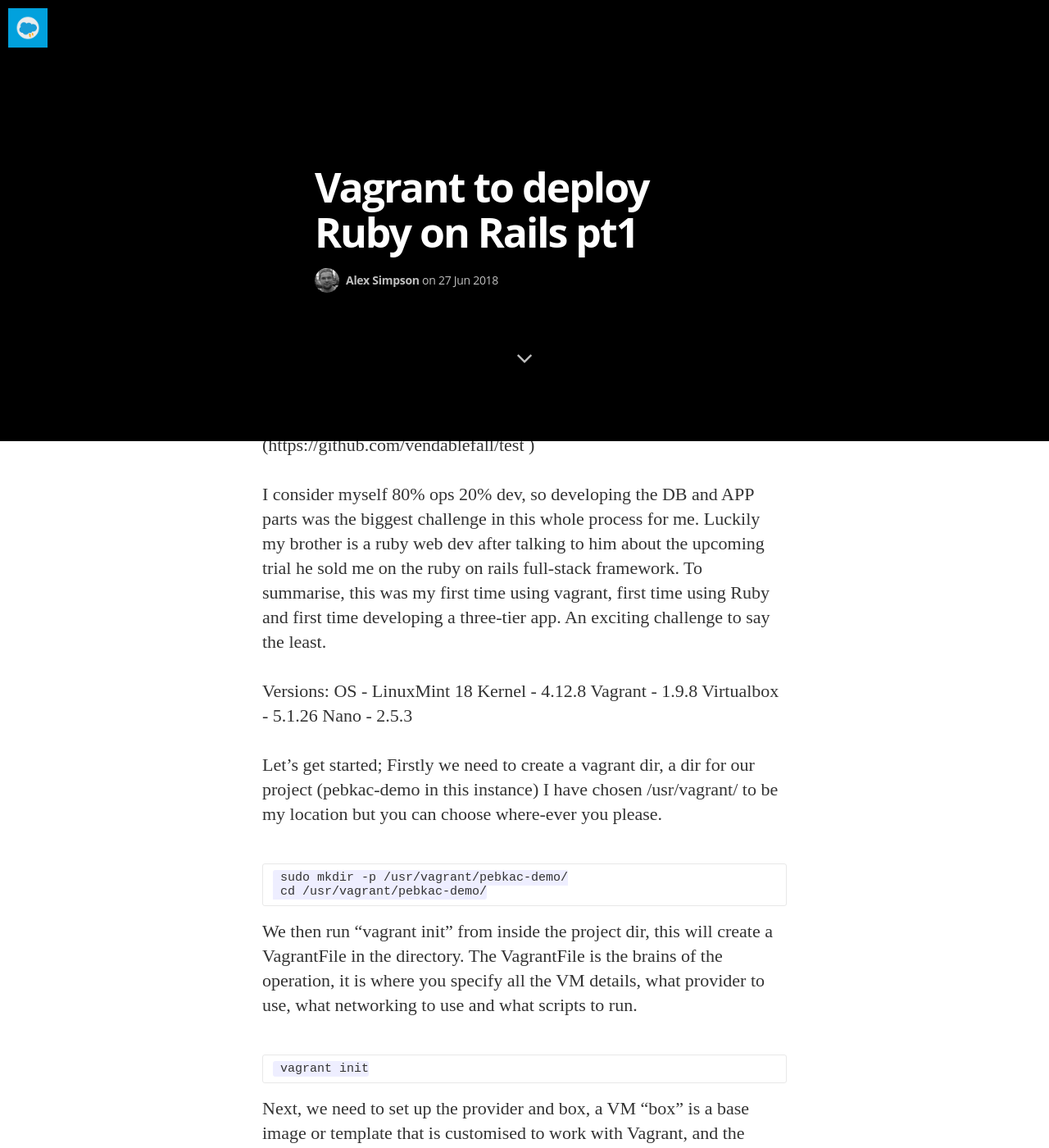
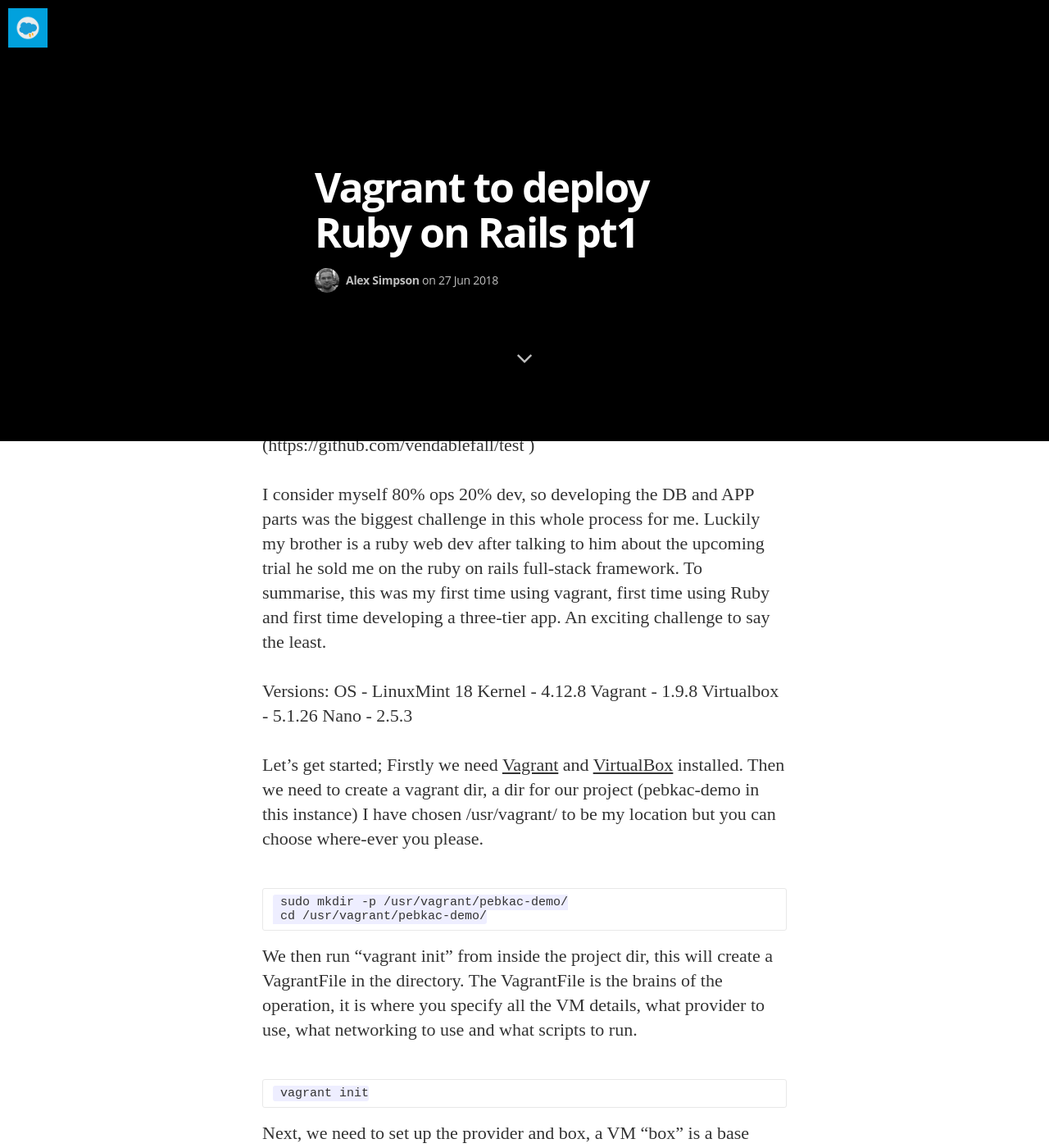
Before and after one commit to vendablefall/blog.leet.cloud, a Jekyll site: the page built from _posts/2018-06-26-Vagrant-to-deploy-ruby-on-rails-pt1.md, in a window 1280 px wide and 1400 px high, scrolled down 862 px. Shown: the whole window at 82% size. Built offline with Jekyll 4.4.1, drawn with Linux system fonts in a browser that asks for light colours; nearby versions of some CDN libraries; some web fonts are replaced; comment, search, counter and statistics services are not loaded.

Commit message:
vagrant and virtual box links

```diff
--- a/_posts/2018-06-26-Vagrant-to-deploy-ruby-on-rails-pt1.md
+++ b/_posts/2018-06-26-Vagrant-to-deploy-ruby-on-rails-pt1.md
@@ -10,7 +10,7 @@
 
 Hello, today on pebkac we will be using vagrant to automate the deployment and configuration of a ruby on rails web server, then in part two of this post we will expand the ruby on rails web server to a single node n-tier stack (3 tiers), in our case NodeJS for the app and SQLite3 for the DB.
 
-Vagrant is an application that makes it super easy to automate the provisioning of VM's; you can push the VM's to AWS, Azure, Vmware or VirtualBox by utilising different providers. Which has makes it a precious tool to any developer or dev-ops engineer, as once you have your stack working locally (utilising VirtualBox) you can change the provider to a public cloud endpoint and deploy your app into the cloud!
+[Vagrant](https://www.vagrantup.com/) is an application that makes it super easy to automate the provisioning of VM's; you can push the VM's to AWS, Azure, Vmware or [VirtualBox](https://www.virtualbox.org/) by utilising different providers. Which has makes it a precious tool to any developer or dev-ops engineer, as once you have your stack working locally (utilising VirtualBox) you can change the provider to a public cloud endpoint and deploy your app into the cloud!
 
 This stack was a technical test for a job interview that I completed a while ago; you can find my GitHub repo [here] (https://github.com/vendablefall/test )
 
@@ -23,7 +23,7 @@
     Virtualbox - 5.1.26
     Nano - 2.5.3
 
-Let's get started; Firstly we need to create a vagrant dir, a dir for our project (pebkac-demo in this instance) I have chosen /usr/vagrant/ to be my location but you can choose where-ever you please.
+Let's get started; Firstly we need [Vagrant](https://www.vagrantup.com/downloads.html) and [VirtualBox](https://www.virtualbox.org/wiki/Downloads) installed. Then we need to create a vagrant dir, a dir for our project (pebkac-demo in this instance) I have chosen /usr/vagrant/ to be my location but you can choose where-ever you please.
 
      sudo mkdir -p /usr/vagrant/pebkac-demo/
      cd /usr/vagrant/pebkac-demo/
```
